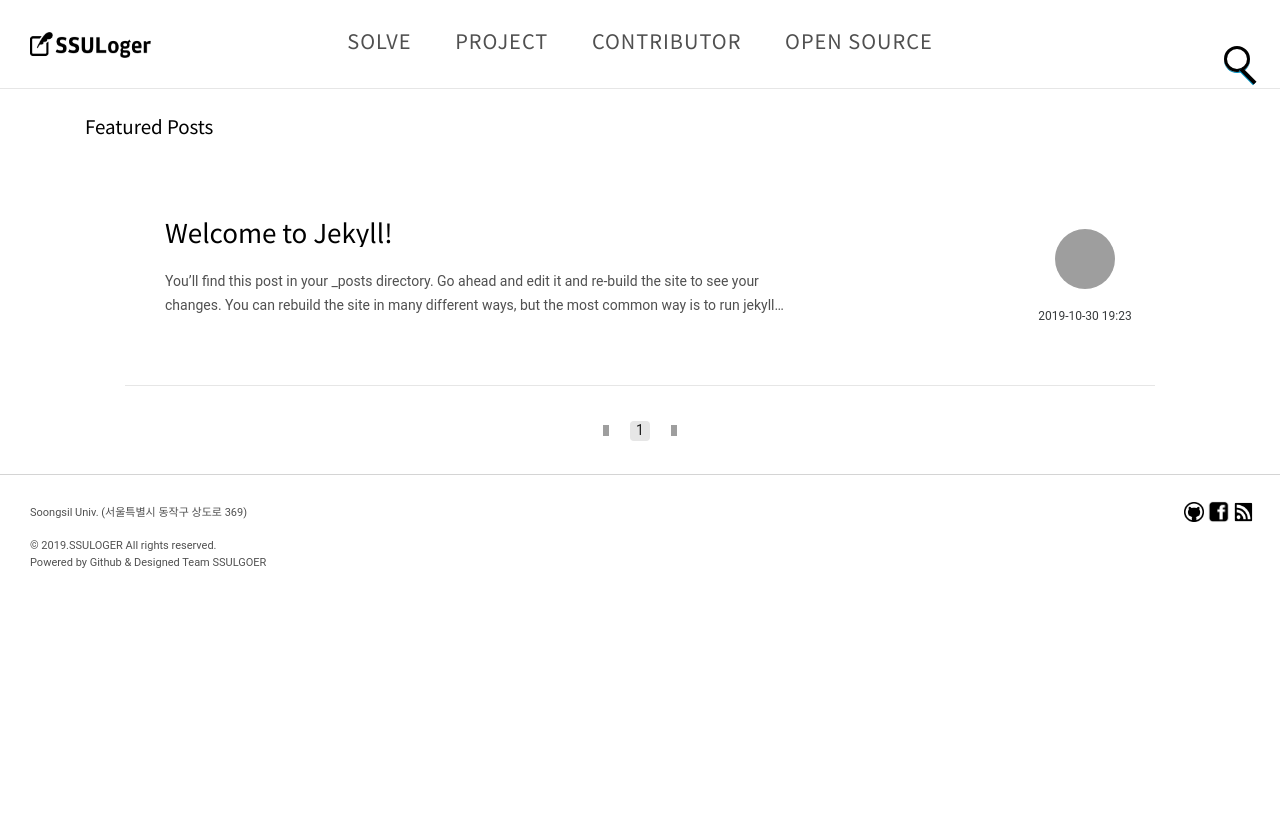
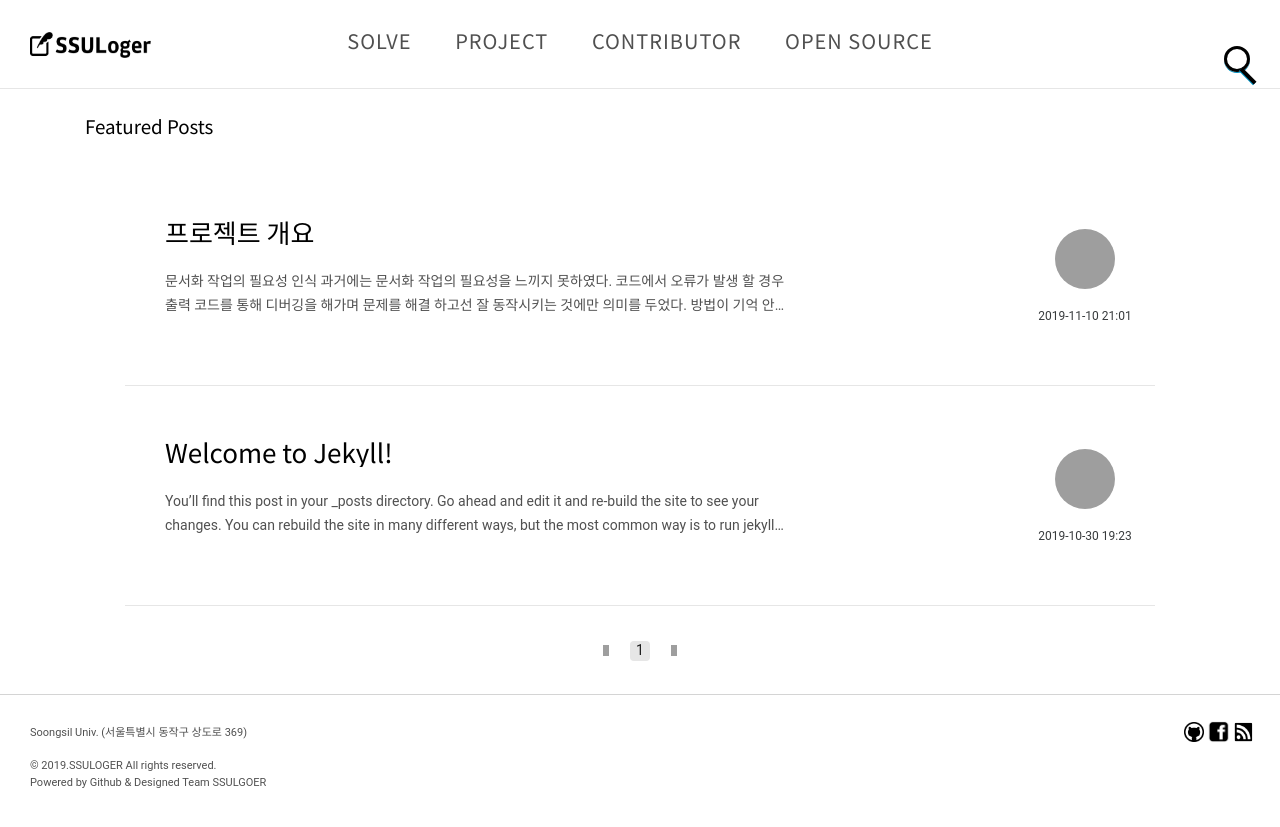
Before and after one commit to qdwns9704/SSULoger, a Jekyll site: the page built from index.html, in a window 1280 px wide. Shown: the top 827 px of the page. Built offline with Jekyll 4.4.1, drawn with Linux system fonts in a browser that asks for light colours; the list of posts is cut into pages by our own code; grey boxes are pictures that could not be loaded.

Commit message:
Post: move first post in _post directory & change postname

```diff
--- a/_draft/firstpost.md
+++ b/_posts/2019-11-10-first.md
@@ -1,3 +1,9 @@
+---
+layout: post
+title:  "프로젝트 개요"
+date:   2019-11-10 21:01:53 +0900
+categories: project
+---
 # 문서화 작업의 필요성 인식
 * 과거에는 문서화 작업의 필요성을 느끼지 못하였다. 코드에서 오류가 발생 할 경우 출력 코드를 통해 디버깅을 해가며 문제를 해결 하고선 잘 동작시키는 것에만 의미를 두었다. 방법이 기억 안나 다시 디버깅 과정을 되풀이 하며 같은 작업을 반복하게 되었다. 이러한 일이 반복되자 나의 작업 과정을 문서화 해두는 작업이 필요함을 느꼈다.
 
```
Also changed, not shown: other parts of _posts/2019-11-10-first.md (+0 -3 lines).
